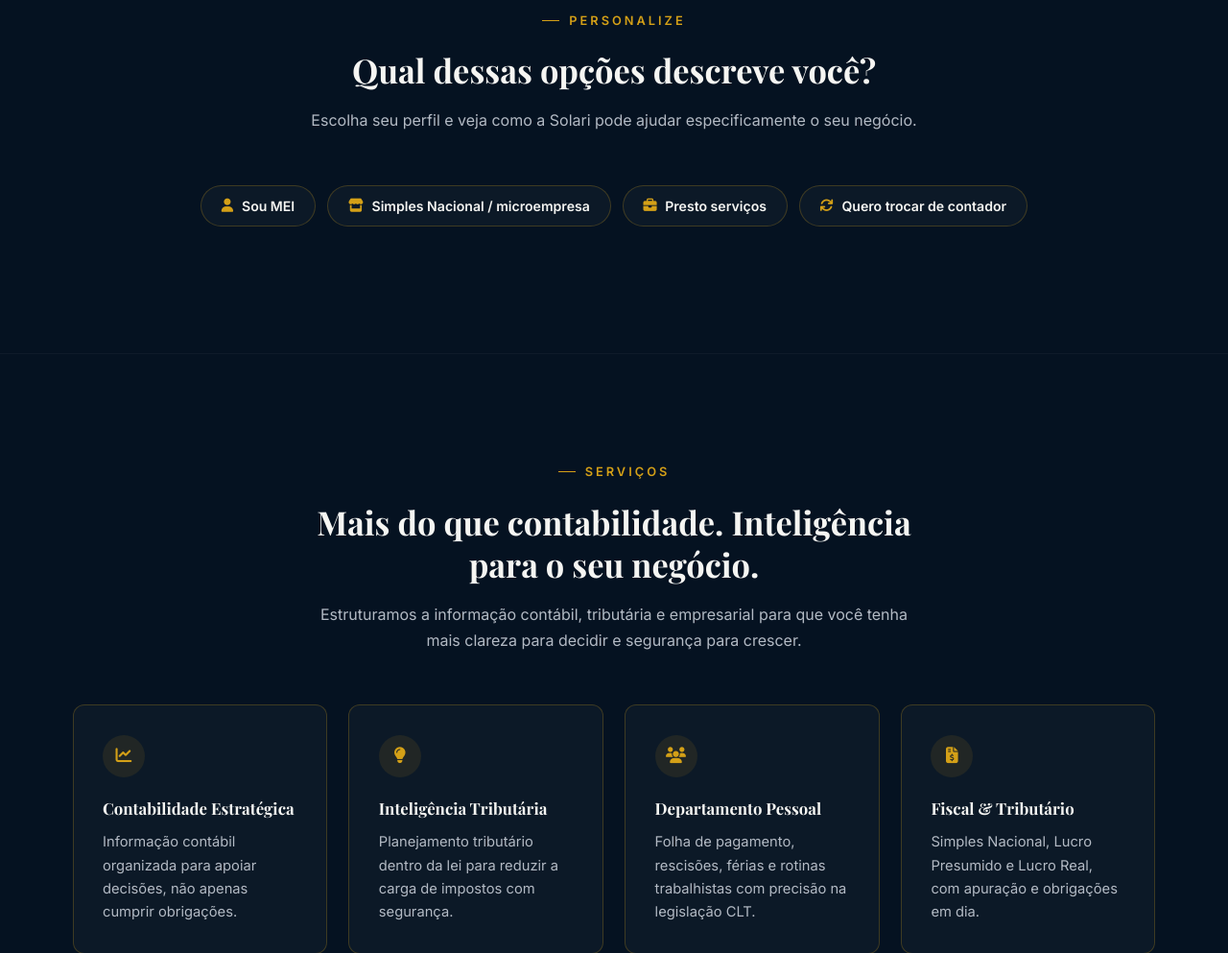
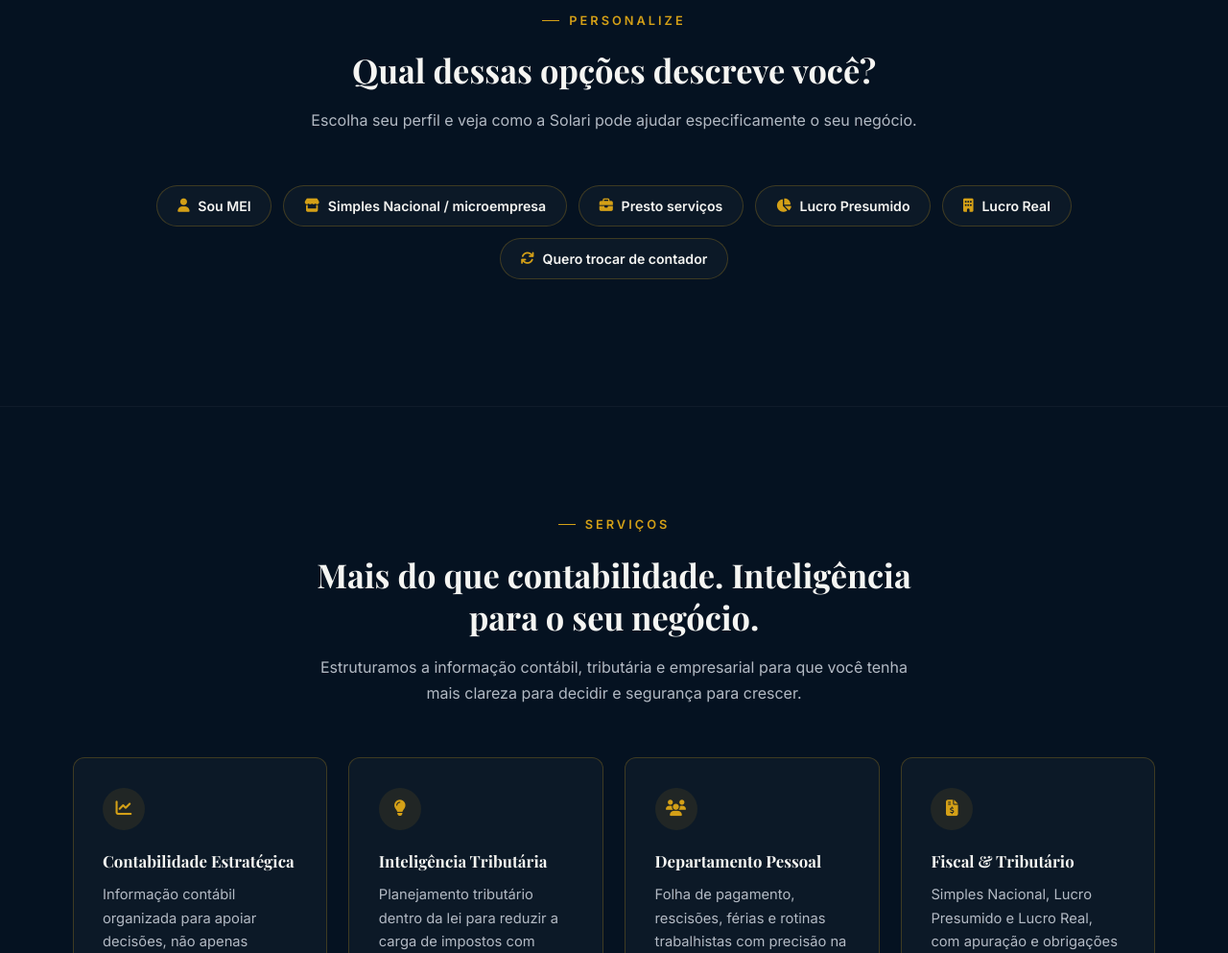
Before and after one commit to solaricontabilidade/solaricontabilidade, a plain HTML site: page index.html in a window 1280 px wide. Shown: the part 953-1946 px from the top of the page at 96% size. Drawn offline with nearby package versions, Linux system fonts and the light colour scheme.

Commit message:
Adiciona opções Lucro Presumido e Lucro Real na personalização por perfil

```diff
--- a/index.html
+++ b/index.html
@@ -1503,6 +1503,8 @@
                     <button type="button" class="profile-chip" data-perfil="mei"><i class="fas fa-user" aria-hidden="true"></i> Sou MEI</button>
                     <button type="button" class="profile-chip" data-perfil="micro"><i class="fas fa-store" aria-hidden="true"></i> Simples Nacional / microempresa</button>
                     <button type="button" class="profile-chip" data-perfil="servico"><i class="fas fa-briefcase" aria-hidden="true"></i> Presto serviços</button>
+                    <button type="button" class="profile-chip" data-perfil="lucropresumido"><i class="fas fa-chart-pie" aria-hidden="true"></i> Lucro Presumido</button>
+                    <button type="button" class="profile-chip" data-perfil="lucroreal"><i class="fas fa-building" aria-hidden="true"></i> Lucro Real</button>
                     <button type="button" class="profile-chip" data-perfil="trocar"><i class="fas fa-arrows-rotate" aria-hidden="true"></i> Quero trocar de contador</button>
                 </div>
                 <div class="profile-result reveal" id="profileResult" hidden>
@@ -1871,6 +1873,18 @@
                     body: 'Pró-labore bem definido, Fator R calculado com precisão e folha de pagamento em dia — organizamos a parte financeira para que você foque em atender seus clientes.',
                     cta: 'Olá, presto serviços e quero entender melhor minha contabilidade e tributação.'
                 },
+                lucropresumido: {
+                    icon: 'fa-chart-pie',
+                    title: 'Para empresas no Lucro Presumido',
+                    body: 'Apuração trimestral de IRPJ e CSLL pelo percentual de presunção da sua atividade, PIS/COFINS cumulativo e toda a rotina contábil e fiscal acompanhada de perto — com atenção especial aos impactos da Reforma Tributária na transição para CBS/IBS.',
+                    cta: 'Olá, minha empresa está no Lucro Presumido e quero entender melhor minha situação tributária.'
+                },
+                lucroreal: {
+                    icon: 'fa-building',
+                    title: 'Para empresas no Lucro Real',
+                    body: 'Apuração do IRPJ e CSLL sobre o lucro contábil efetivo, com escrituração fiscal (ECF, ECD) em dia e planejamento tributário para aproveitar créditos e reduzir a carga de forma segura — inclusive diante das mudanças da Reforma Tributária.',
+                    cta: 'Olá, minha empresa está no Lucro Real e quero entender melhor minha contabilidade e tributação.'
+                },
                 trocar: {
                     icon: 'fa-arrows-rotate',
                     title: 'Para quem quer trocar de contador',
```
